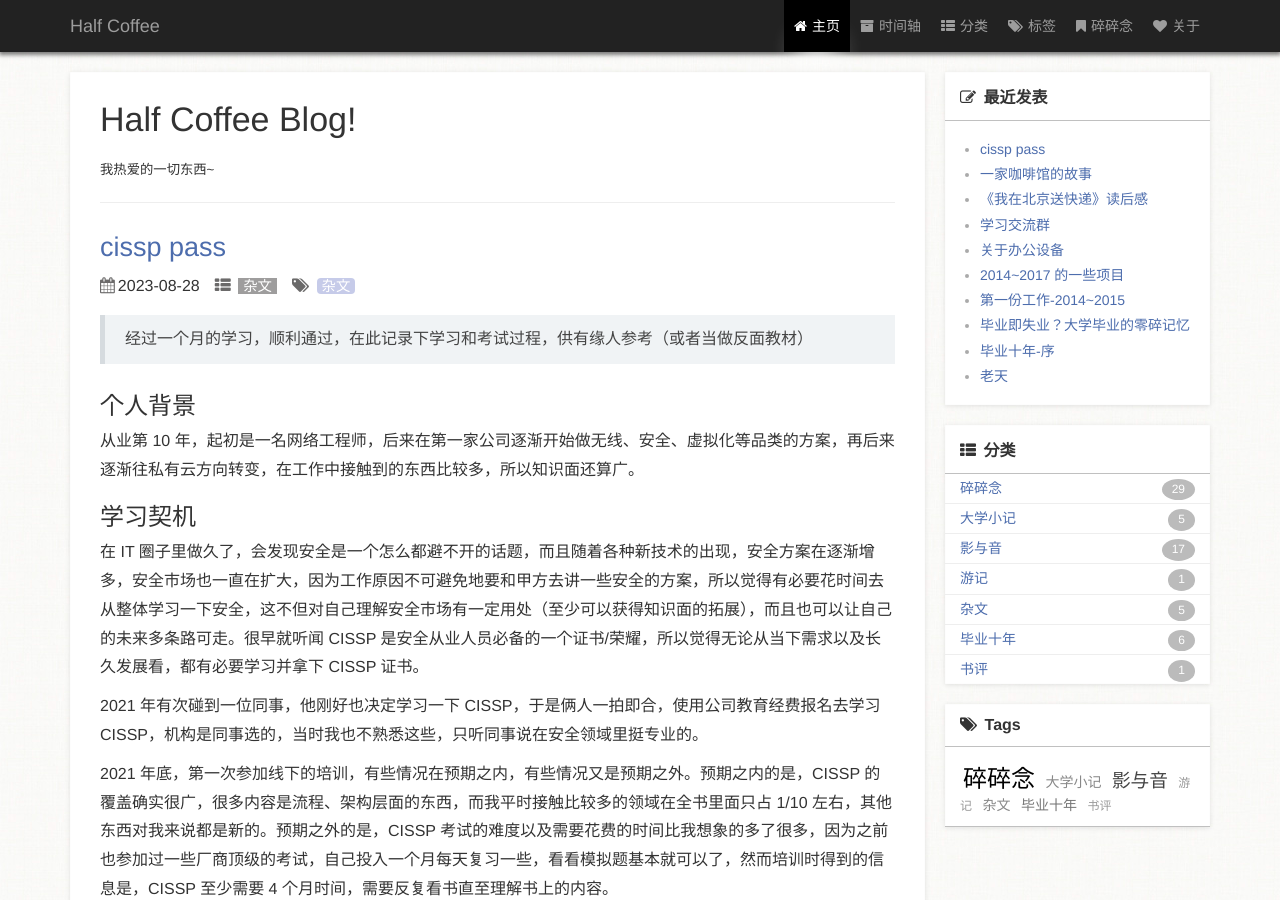
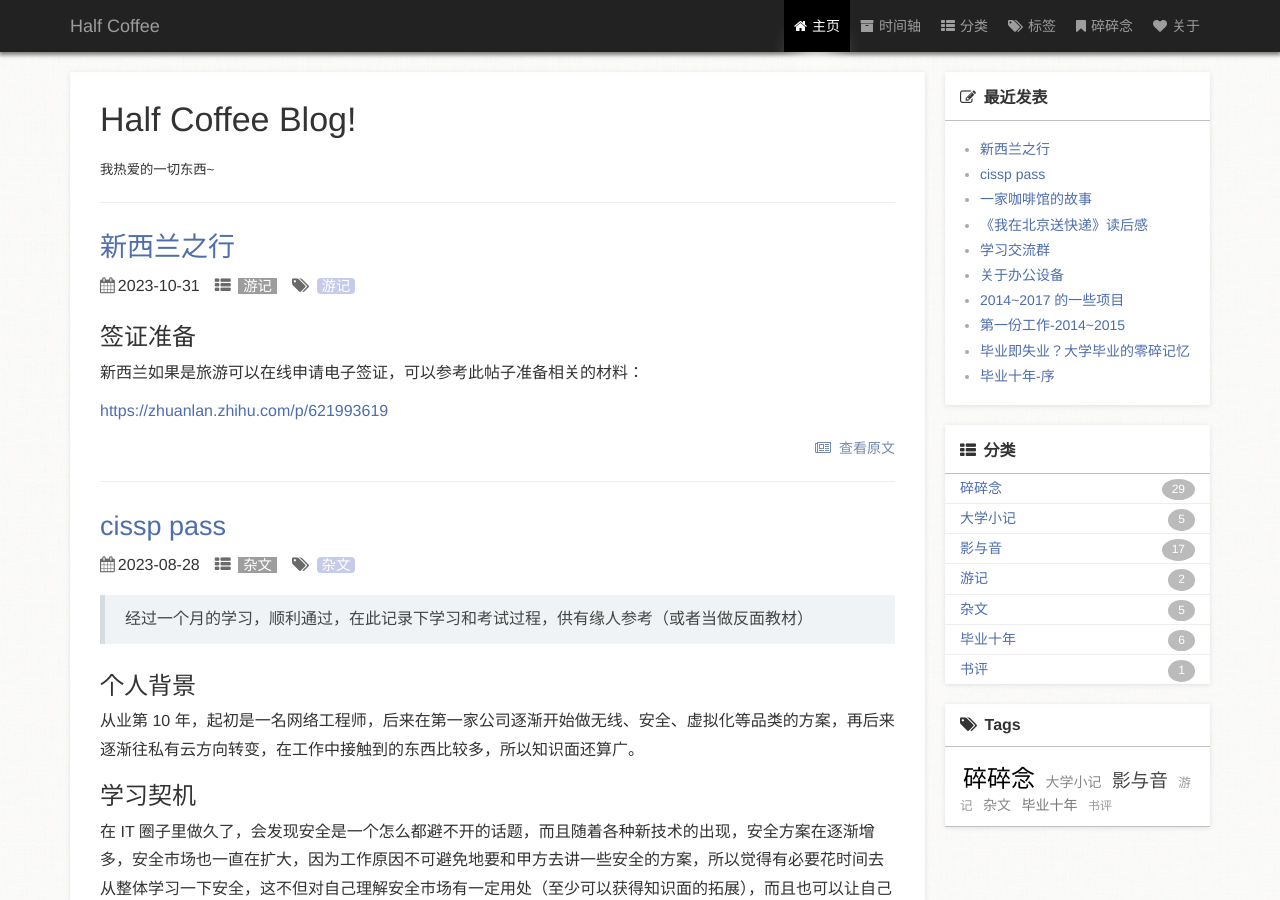
Before and after one commit to zm1990s/halfcoffee, a Jekyll site: the page built from index.html, in a window 1280 px wide and 900 px high. Built offline with Jekyll 4.4.1, drawn with Linux system fonts in a browser that asks for light colours; the list of posts is cut into pages by our own code; a style sheet for code colours, icons or effects is not loaded; some of the changed text lies outside the part shown.

Commit message:
20231103

```diff
--- /dev/null
+++ b/_posts/2023-10-31-newzealand.markdown
@@ -0,0 +1,32 @@
+---
+layout: post
+comments: true
+title:  "新西兰之行"
+date:   2023-10-31 01:08:19
+categories: 游记
+tags: 游记
+typora-root-url: ../../halfcoffee
+---
+
+
+
+## 签证准备
+
+新西兰如果是旅游可以在线申请电子签证，可以参考此帖子准备相关的材料：
+
+[https://zhuanlan.zhihu.com/p/621993619](https://zhuanlan.zhihu.com/p/621993619)
+
+
+
+具体的清单有：
+
+- 护照
+- 户口本
+- 身份证
+- 旅行计划
+- 工作证明（可选）
+- 过去的旅游史证明（可选）
+
+
+
+以上材料有些是中文的，可以用有道之类的翻译软件拍照翻译，然后整理成一个个文档。
--- a/page/3碎碎念.md
+++ b/page/3碎碎念.md
@@ -13,6 +13,12 @@ type: page
 > 只有我们失去了一切，我们才能随心所欲的做事情
 >
 > 《搏击俱乐部》
+
+
+
+# 20231103
+
+最后一面，加上最近弄签证的事，一周都没怎么休息好，原来准备材料会比工作甚至学习还要耗费精力，强忍着每天固定的弄一些材料，然后下午饭后就放飞自我，有些不习惯这样放纵（无聊）的日子，也会不到两个月前的放松的状态了，那时候真好，找个地方读书，打发时间，时间很快就过去了，会有很多的思考，感觉生活好阳光，真的有些，活着真好的感觉。希望度过今天，一切都能轻松一些吧。
 
 # 20231025
 
```
Also changed, not shown: pics/nz2.png (added), pics/ze1.png (added).
